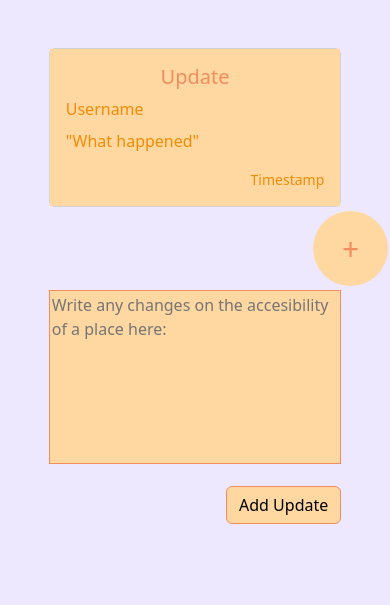
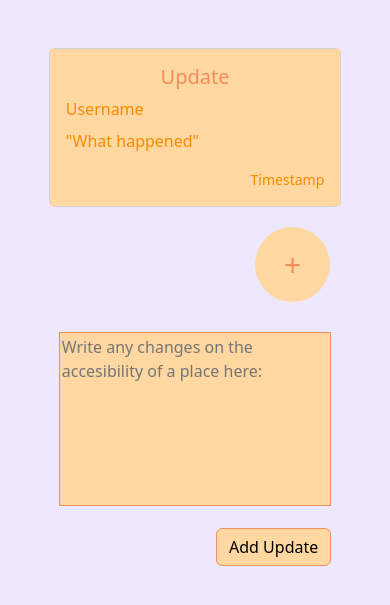
Before and after one commit to Brooklyn-STEAM/10040-Integrating-GPS-To-Increase-Accessibility, a Flask app: page /updates in a window 390 px wide. Shown: the part 77-682 px from the top of the page. Run offline with Flask 3, Linux system fonts and the light colour scheme.

Commit message:
Tweaked the layout and responsiveness of the updates and hiring page

```diff
--- a/static/styles.css
+++ b/static/styles.css
@@ -91,11 +91,12 @@ h1{
   border-radius:50%;
   height: 75px;
   width: 75px;
+  margin: 20px 60px 20px 0px;
 }
 
 .u-textarea  {
   box-sizing: border-box;
-  max-width: 100%;
+  width: 100%;
   background-color: rgb(255, 215, 160);
   border-color:rgb(241, 141, 94);
   resize:none;
@@ -123,11 +124,12 @@ h1{
   border-radius:50%;
   height: 75px;
   width: 75px;
+  margin: 20px 60px 20px 0px;
 }
 
 .h-textarea  {
   box-sizing: border-box;
-  max-width: 100%;
+  width: 100%;
   background-color: rgb(195, 168, 232);
   border-color: rgb(157, 119, 211);
   resize:none;
@@ -141,3 +143,10 @@ h1{
  .add-hiree:hover{
   background-color: rgb(157, 119, 211);
  }
+
+ .center {
+  margin: auto;
+  width: 75%;
+  border: 3px;
+  padding: 10px;
+}
--- a/templates/hiring.html.jinja
+++ b/templates/hiring.html.jinja
@@ -16,9 +16,7 @@
     <script src="https://cdn.jsdelivr.net/npm/bootstrap@5.3.3/dist/js/bootstrap.bundle.min.js"
         integrity="sha384-YvpcrYf0tY3lHB60NNkmXc5s9fDVZLESaAA55NDzOxhy9GkcIdslK1eN7N6jIeHz"
         crossorigin="anonymous"></script>
-</body>
 
-</html>
 
 
     {% for caretaker in caretakers%}
@@ -44,3 +42,7 @@
           </div>
       </form>
     </div>
+   <br>
+</body>
+
+</html>
--- a/templates/updates.html.jinja
+++ b/templates/updates.html.jinja
@@ -23,7 +23,7 @@
       <div class="text-end">
         <button class="u-button">+</button>
       </div>
-      <div class="mx-auto w-75">
+      <div class="center">
         <form action="#" method = "post" action="postupdate">
           <textarea placeholder="Write any changes on the accesibility of a place here:" rows="7" cols="100" name="comment" class="u-textarea "></textarea>
           <br>
```
